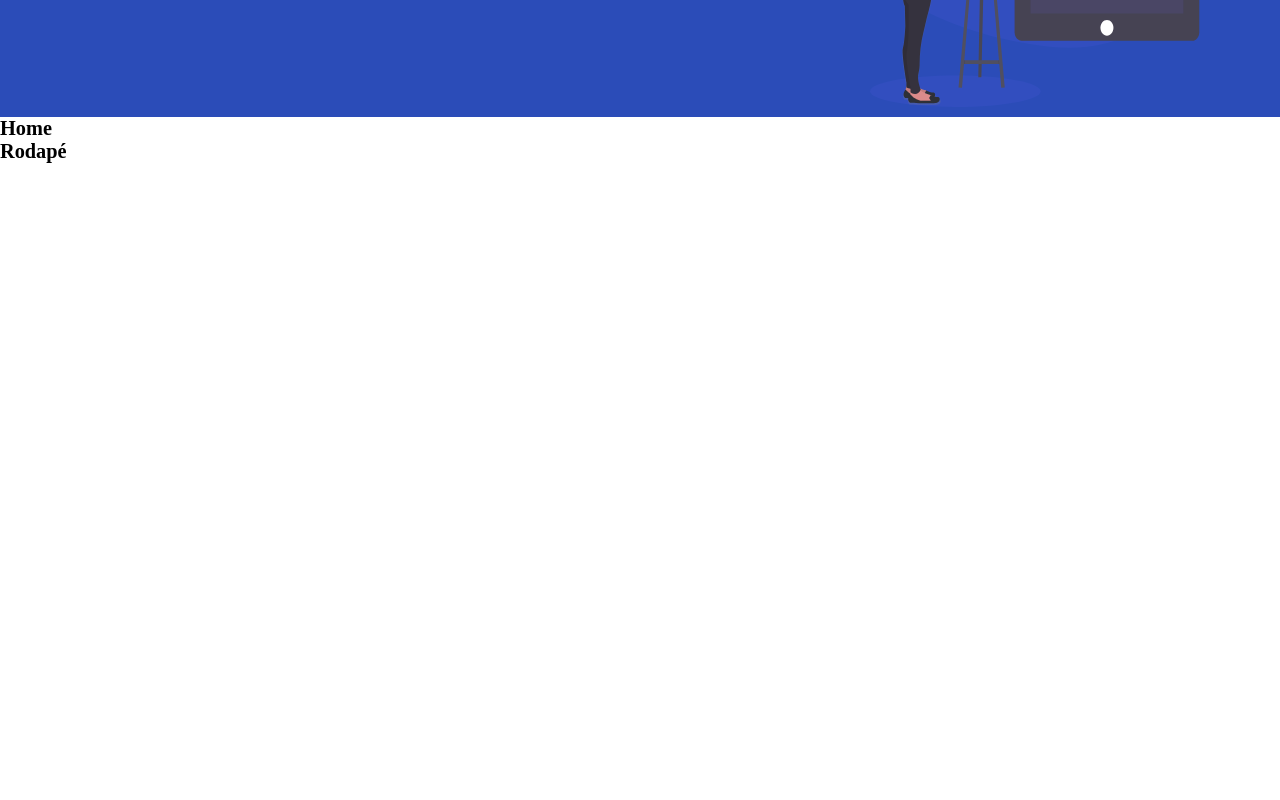
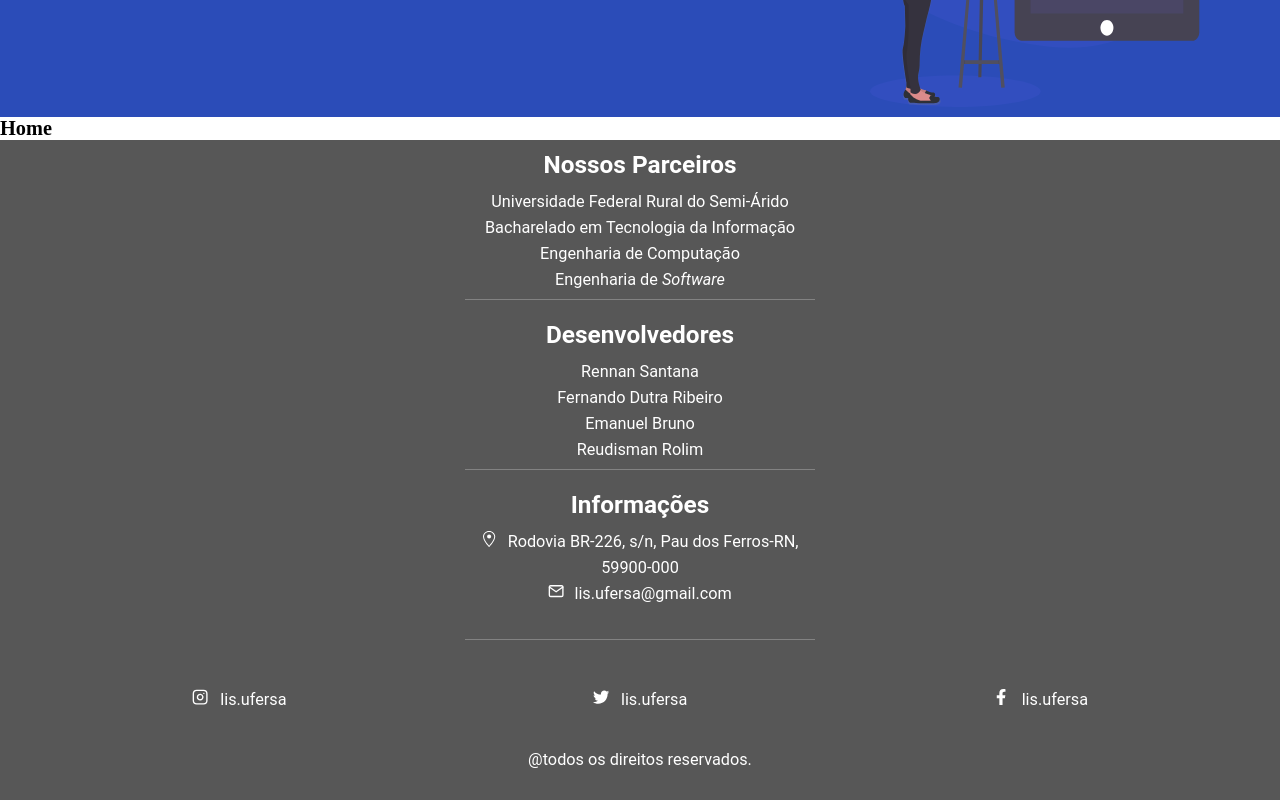
Before and after one commit to DiegoOlive/LIS-lab, a React (Create React App) app: page / in a window 1280 px wide. Shown: the part 338-1138 px from the top of the page. Before the commit the page ends 800 px from the top, so only its background shows below. Built offline with nearby package versions, Linux system fonts and the light colour scheme.

Commit message:
rodapé - versão móvel- aula 18

```diff
--- /dev/null
+++ b/src/components/Footer/Container/index.tsx
@@ -0,0 +1,16 @@
+import React from 'react';
+import styled from 'styled-components';
+import FooterContent from '../Content';
+
+//ja existe a tag html no footer
+const FooterContainer = styled.footer`
+    background-color: var(--fundo);
+`
+
+export default function Footer(){
+    return(
+        <FooterContainer>
+            <FooterContent />
+        </FooterContainer>
+    );
+}
--- /dev/null
+++ b/src/components/Footer/Content/index.tsx
@@ -0,0 +1,170 @@
+import React from 'react';
+import styled from 'styled-components';
+import {FiInstagram} from 'react-icons/fi';
+import {FaTwitter, FaFacebookF} from 'react-icons/fa';
+import {GoLocation} from 'react-icons/go';
+import {FiMail} from 'react-icons/fi';
+
+//dica background-color:
+const FooterData = styled.div`
+    width: 100%;
+    margin-bottom: 10px;
+    height: 160px;
+    text-align: center;
+    color: var(--branco);
+    padding: 10px 0;
+    font-family: 'Roboto', sans-serif;
+`
+
+const Content = styled.section`
+    display flex;
+    flex-direction: column;
+    align-items: center;
+
+    ${FooterData}{
+        border-bottom: 1px solid var(--cinza);
+
+    }
+`
+
+const Info = styled.div`
+
+`
+//24px nesse caso
+const Title =styled.h1`
+    font-size: 2.4rem;
+    margin-bottom: 10px;
+
+`
+
+const Lista = styled.ul`
+    list-style: none;
+    font-size: 1.6rem;
+    width: 350px;
+
+    li {
+        line-height: 1.6;
+    }
+`
+
+const SocialNetwork = styled.ul`
+    list-style: none;
+    width: 70%;
+    display: flex;
+    justify-content: space-between;
+    height: 100px;
+    align-items: center;
+`
+
+const Link = styled.a`
+    text-decoration: none;
+    color: var(--branco);
+    font-size: 1.6rem;
+    margin-left: 2px;
+    font-family: 'Roboto', sans-serif;
+
+    :hover{
+        color: var(--cinza);
+    }
+
+`
+
+const Icon = styled.span`
+    font-size: 1.6rem;
+    color: var(--branco);
+    margin-right: 10px;
+`
+//hover - passar o mouse sobre
+const Email=styled.a`
+    color: var(--branco);
+    text-decoration: none;
+
+    :hover{
+        color: var(--cinza);
+    }
+`
+
+const Direitos = styled.p`
+    color: var(--branco);
+    font-size: 1.6rem;
+    height: 50px;
+    font-family: 'Roboto', sans-serif;
+`
+
+export default function FooterContent(){
+    return(
+        <Content>
+            <Info>
+                <FooterData>
+                    <Title>
+                        Nossos Parceiros
+                    </Title>
+                    <Lista>
+                        <li>Universidade Federal Rural do Semi-Árido</li>
+                        <li>Bacharelado em Tecnologia da Informação</li>
+                        <li>Engenharia de Computação </li>
+                        <li>Engenharia de <i>Software</i></li>
+                    </Lista>
+                </FooterData>
+
+                <FooterData>
+                    <Title>
+                       Desenvolvedores
+                    </Title>
+                    <Lista>
+                        <li>Rennan Santana</li>
+                        <li>Fernando Dutra Ribeiro</li>
+                        <li>Emanuel Bruno</li>
+                        <li>Reudisman Rolim</li>
+                    </Lista>
+                </FooterData>
+
+                <FooterData>
+                    <Title>
+                        Informações
+                    </Title>
+                    <Lista>
+                        <li>
+                            <Icon>
+                                <GoLocation/>
+                            </Icon>
+                            Rodovia BR-226, s/n, Pau dos Ferros-RN, 59900-000
+                        </li>
+                        <li>
+                            <Icon>
+                                <FiMail/>
+                            </Icon>
+                            <Email href="mailto:lis.ufersa@gmail.com">
+                                lis.ufersa@gmail.com
+                            </Email>
+                        </li>
+                    </Lista>
+                </FooterData>
+            </Info>
+            <SocialNetwork>
+                <li>
+                    <Icon>
+                       <FiInstagram/>
+                    </Icon>
+                    <Link href="https://www.instagram.com/lis.ufersa">lis.ufersa</Link>
+                </li>
+                <li>
+                    <Icon>
+                        <FaTwitter/>
+                    </Icon>
+                    <Link href="https://www.twitter.com/lis.ufersa">lis.ufersa</Link>
+                </li>
+                <li>
+                    <Icon>
+                        <FaFacebookF/>
+                    </Icon>
+                    <Link href="https://www.facebook.com/lis.ufersa">lis.ufersa</Link>
+                </li>
+            </SocialNetwork>
+
+            <Direitos>
+                @todos os direitos reservados.
+            </Direitos>
+        </Content>
+    );
+}
--- a/src/components/Footer/index.tsx
+++ /dev/null
@@ -1,7 +0,0 @@
-import React from 'react';
-
-export default function Footer(){
-    return(
-        <h1>Rodapé</h1>
-    );
-}
--- a/src/components/Header/Menu/index.tsx
+++ b/src/components/Header/Menu/index.tsx
@@ -34,6 +34,7 @@
     top: 0;
     transform: ${(props: MenusProps) => props.open ? 'translateX(0)' : 'translateX(100%)'};
     transition: transform 0.3s;
+    font-family: 'Roboto', sans-serif;
 
     @media (min-width: 768px){
         transform: none;
--- a/src/pages/PageTemplate/index.tsx
+++ b/src/pages/PageTemplate/index.tsx
@@ -1,6 +1,6 @@
 import React from 'react';
 import Header from '../../components/Header/Container';
-import Footer from '../../components/Footer';
+import Footer from '../../components/Footer/Container';
 import {BannerProps} from '../../components/Header/Banner';
 
 const PageTemplate: React.FC<BannerProps> = (props) =>{
--- a/src/settings/global.css
+++ b/src/settings/global.css
@@ -7,6 +7,7 @@
     --secundaria-light: #FF5C8D;
     --branco: #FFFFFF;
     --cinza: #828282;
+    --fundo: #575757;
     --grande: 26px;
     --medio: 16px;
     --pequeno: 14px;
```
Also changed, not shown: src/components/Footer/Container/styles.css (added).
